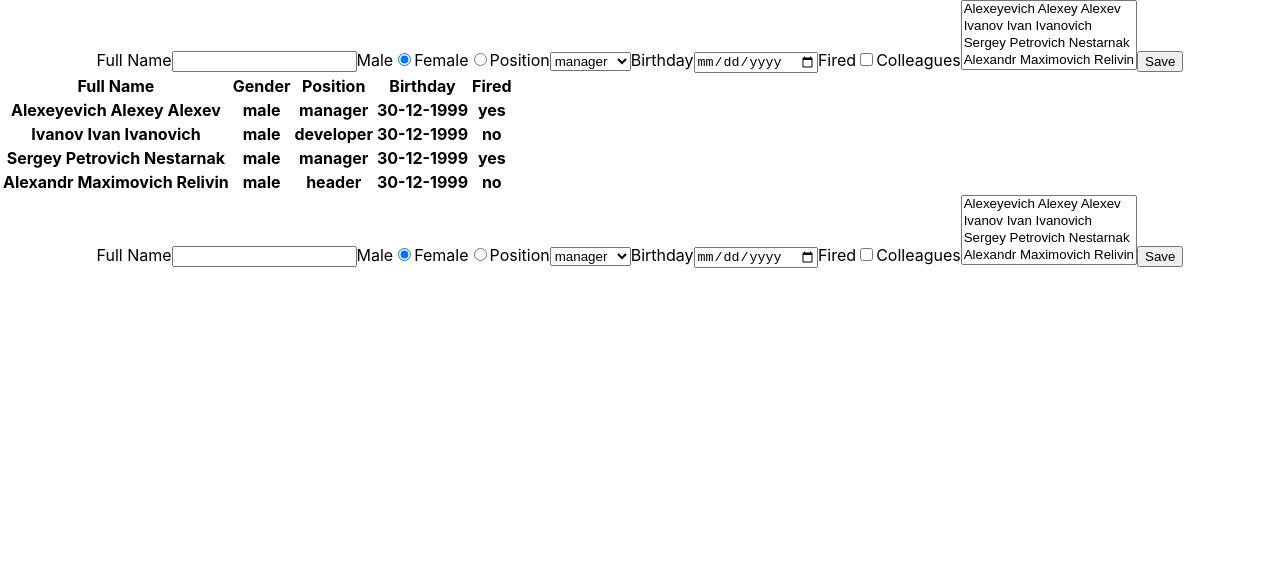
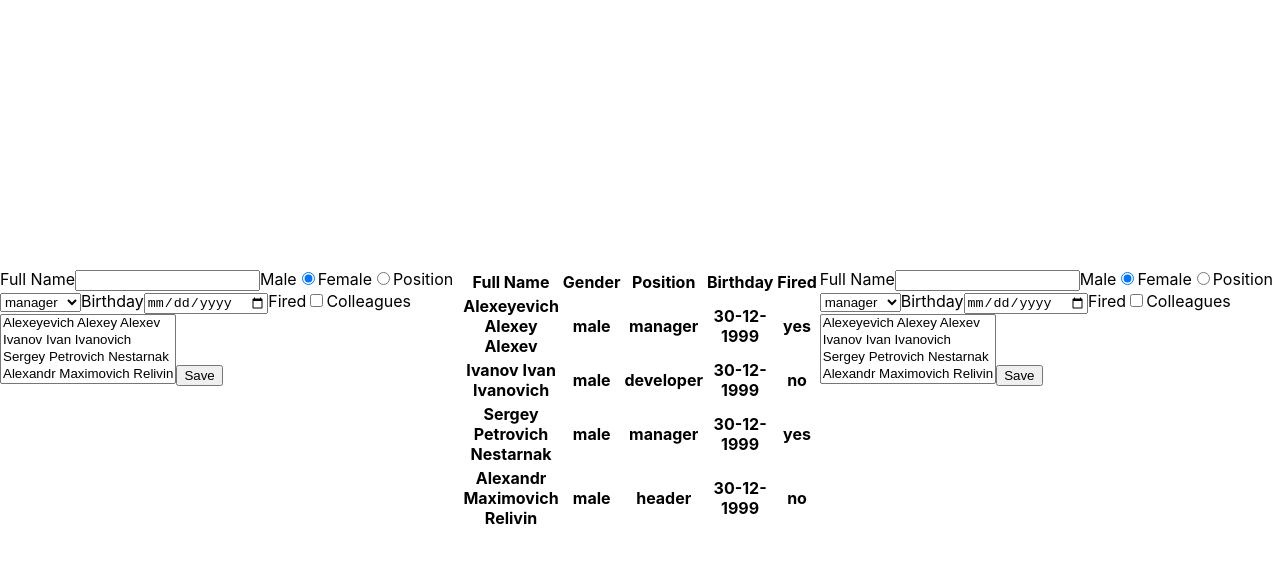
Before and after one commit to matcur/employee-dictionary, a React (Create React App) app: page / in a window 1280 px wide. Shown: the top 562 px of the page. Built offline with nearby package versions, Linux system fonts and the light colour scheme.

Commit message:
ref: change styles

```diff
--- a/src/App.css
+++ b/src/App.css
@@ -1,38 +1,12 @@
 .App {
-  text-align: center;
+  width: 100vw;
+  height: 100vh;
+  display: flex;
+  justify-content: space-between;
+  align-items: center;
 }
 
-.App-logo {
-  height: 40vmin;
-  pointer-events: none;
+.employee-dictionary {
+  display: flex;
+  justify-content: center;
 }
-
-@media (prefers-reduced-motion: no-preference) {
-  .App-logo {
-    animation: App-logo-spin infinite 20s linear;
-  }
-}
-
-.App-header {
-  background-color: #282c34;
-  min-height: 100vh;
-  display: flex;
-  flex-direction: column;
-  align-items: center;
-  justify-content: center;
-  font-size: calc(10px + 2vmin);
-  color: white;
-}
-
-.App-link {
-  color: #61dafb;
-}
-
-@keyframes App-logo-spin {
-  from {
-    transform: rotate(0deg);
-  }
-  to {
-    transform: rotate(360deg);
-  }
-}
```
